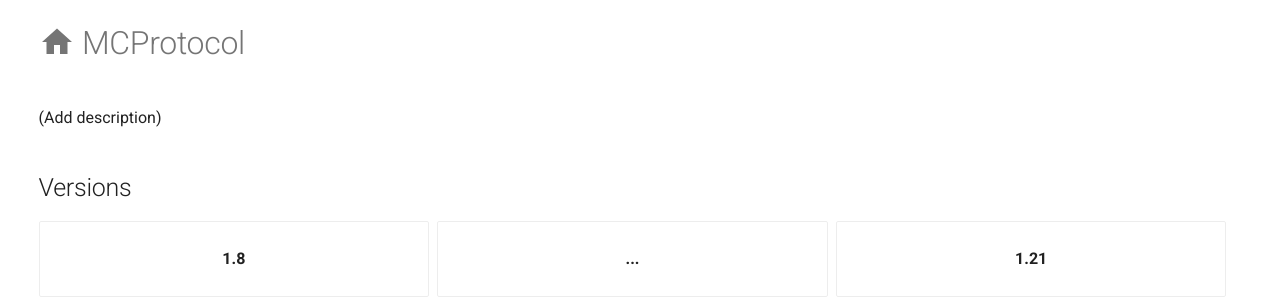
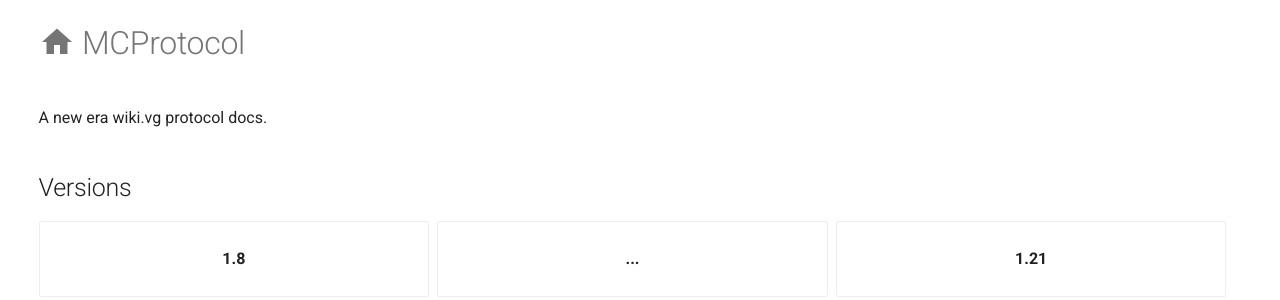
Before and after one commit to kangarko/MCProtocol, an MkDocs documentation site: the page built from docs/index.md, in a window 1280 px wide. Shown: the part 129-429 px from the top of the page. Built offline with MkDocs 1.6.1 and Material for MkDocs 9.7.7, drawn with Linux system fonts in a browser that asks for light colours; plug-ins that fetch from the network failed and are left out; comment, search, counter and statistics services are not loaded.

Commit message:
Add description

```diff
--- a/docs/index.md
+++ b/docs/index.md
@@ -9,7 +9,7 @@ hide:
 
 # :material-home: MCProtocol
 
-(Add description)
+ A new era wiki.vg protocol docs.
 
 ## Versions
 
```
Also changed, not shown: README.md (+2 -0 lines).
